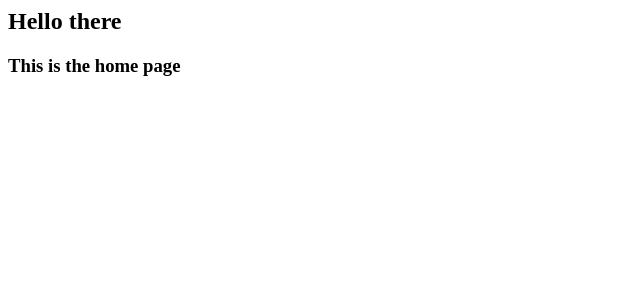
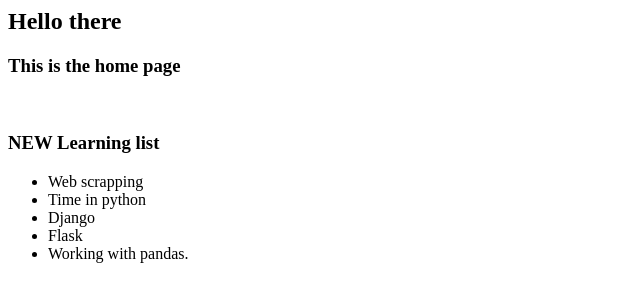
Before and after one commit to abdallahash/kraken_git_play, a plain HTML site: page home_page.html in a window 1280 px wide. Shown: the whole page, without its empty margins (0-640 px from the left). Drawn offline with Linux system fonts and the light colour scheme.

Commit message:
CCompleting the home page.

```diff
--- a/home_page.html
+++ b/home_page.html
@@ -8,5 +8,14 @@
 <body>
     <h2>Hello there </h2>
     <h3>This is the home page</h3>
+    <br>
+    <h3>NEW Learning list</h3>
+    <ul>
+        <li>Web scrapping</li>
+        <li>Time in python</li>
+        <li>Django</li>
+        <li>Flask</li>
+        <li>Working with pandas.</li>
+    </ul>
 </body>
 </html>
```
